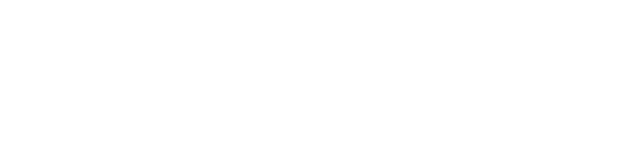
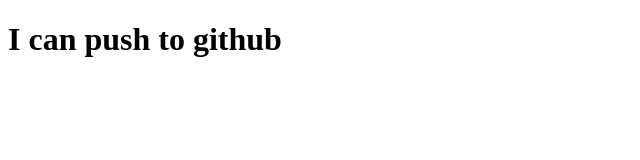
Before and after one commit to NokibReja/my-second-repo, a plain HTML site: page index.html in a window 1280 px wide. Shown: the whole page, without its empty margins (0-640 px from the left). Drawn offline with Linux system fonts and the light colour scheme.

Commit message:
added header

```diff
--- a/index.html
+++ b/index.html
@@ -6,5 +6,7 @@
     <meta name="viewport" content="width=device-width, initial-scale=1.0" />
     <title>My second github repo</title>
   </head>
-  <body></body>
+  <body>
+    <h1>I can push to github</h1>
+  </body>
 </html>
```
